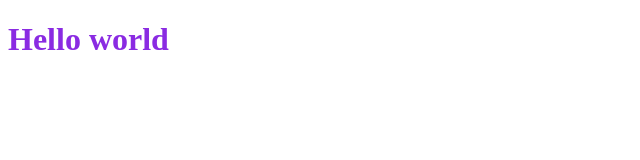
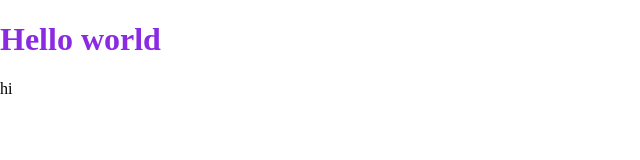
Before and after one commit to long20105748/project_test, a plain HTML site: page index.html in a window 1280 px wide. Shown: the whole page, without its empty margins (0-640 px from the left). Drawn offline with Linux system fonts and the light colour scheme.

```diff
--- a/index.css
+++ b/index.css
@@ -1,3 +1,8 @@
+body {
+    margin: 0;
+    padding: 0;
+}
+
 h1 {
     color: blueviolet;
 }
--- a/index.html
+++ b/index.html
@@ -11,6 +11,7 @@
 
 <body>
     <h1>Hello world</h1>
+    <p>hi</p>
 </body>
 
 </html>
```
